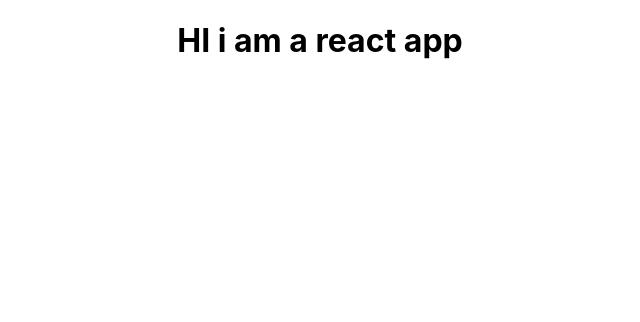
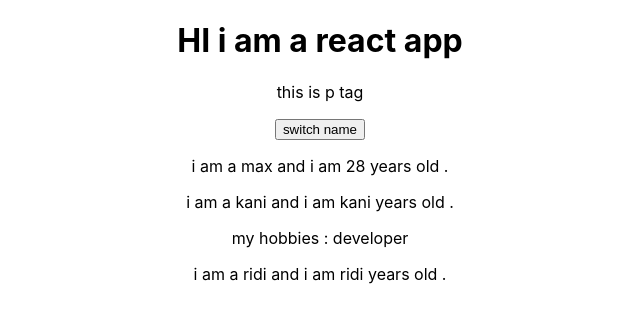
Before and after one commit to shafinr23/re, a React (Create React App) app: page / in a window 1280 px wide. Shown: the top 322 px of the page, without its empty margins (320-960 px from the left). Built offline with nearby package versions, Linux system fonts and the light colour scheme.

Commit message:
state add

```diff
--- a/src/App.js
+++ b/src/App.js
@@ -1,15 +1,29 @@
 import React,{Component} from 'react';
 
 import './App.css';
+import Person from './Person/Person';
 
 
 
 class  App extends  Component{
+   state = {
+     persons: [
+       {name: 'max' , age:28 },
+       {name: 'kani' , age:29 },
+       {name: 'ridi' , age:38 }
+     ]
+   }
   render(){
     return(
         <div className="App">
             <h1>HI i am a react app</h1>
+            <p>this is p tag</p>
+            <button> switch name  </button>
+            <Person name={this.state.persons[0].name} age={this.state.persons[0].age} />
+            <Person name={this.state.persons[1].name} age={this.state.persons[1].name} > my hobbies : developer </Person>
+            <Person name={this.state.persons[2].name} age={this.state.persons[2].name} />
         </div>
+
     )
 
   }
--- /dev/null
+++ b/src/Person/Person.js
@@ -0,0 +1,16 @@
+import React from 'react';
+
+const Person = (props ) =>{
+     return(
+          <div>
+
+               <p>i am a {props.name} and i am {props.age}  years old .</p>
+               <p>{props.children}</p>
+
+          </div>
+
+     );
+}
+
+
+export default Person;
```
Also changed, not shown: 1 other file (tests, documents, lock files or other folders).
